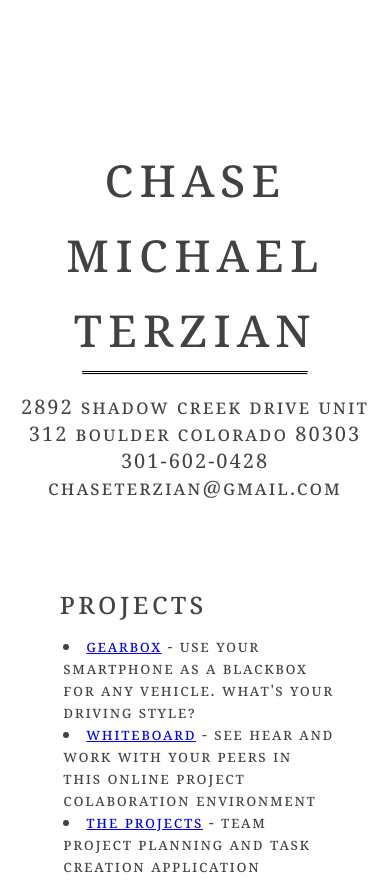
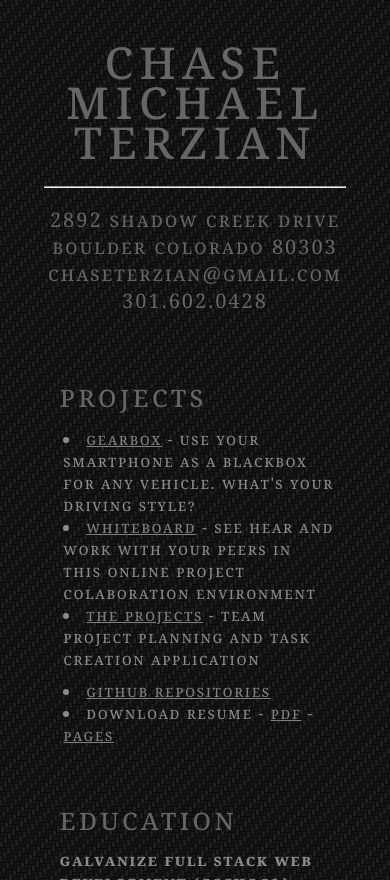
Before and after one commit to chaseterzian/Android_Test_One, a plain HTML site: page www/index.html in a window 390 px wide. Shown: the top 880 px of the page. Drawn offline with nearby package versions, Linux system fonts and the light colour scheme; some packages are replaced by stand-ins of ours.

Commit message:
style updates, general test layout, pushing to web with QR for testing

```diff
--- a/www/config.xml
+++ b/www/config.xml
@@ -73,7 +73,7 @@
     -->
 
     <!-- Define app icon for each platform. -->
-    <icon src="icon.png" />
+    <icon src="icon2.jpg" />
     <icon src="res/icon/android/icon-36-ldpi.png"   gap:platform="android"    gap:qualifier="ldpi" />
     <icon src="res/icon/android/icon-48-mdpi.png"   gap:platform="android"    gap:qualifier="mdpi" />
     <icon src="res/icon/android/icon-72-hdpi.png"   gap:platform="android"    gap:qualifier="hdpi" />
--- a/www/css/index.css
+++ b/www/css/index.css
@@ -34,7 +34,6 @@ body {
     -webkit-touch-callout: none;                /* prevent callout to copy image, etc when tap to hold */
     -webkit-text-size-adjust: none;             /* prevent webkit from resizing text to fit */
     -webkit-user-select: none;
-    /*background:url(../img/paper90.jpg) no-repeat center top ; */
     background-color: white;
     /*background-attachment:fixed;*/
     /*font-family:'HelveticaNeue-Light', 'HelveticaNeue', Helvetica, Arial, sans-serif;*/
@@ -46,10 +45,15 @@ body {
     width:auto;
 }
 
+#bgimg {
+    background:url(../img/real_cf.png) repeat center top;
+    height: 100%;
+    width: auto;
+}
 
 /* Portrait layout (default) */
 .app {
-    background:url(../img/paper90.jpg) no-repeat center top; /* 170px x 200px */
+    background:url(../img/whiteboard.jpg) repeat center top; /* 170px x 200px */
     position:absolute;             /* position in the center of the screen */
     left:50%;
     top:50%;
--- a/www/css/style.css
+++ b/www/css/style.css
@@ -20,6 +20,7 @@
 /*.header-padding-original{*/
   /*padding-top: 10px;*/
 /*}*/
+
 .pad10{
   padding-top: 10px;
 }
@@ -48,7 +49,7 @@
 
 
 .text10{
-  color: #424242;
+  color: #666666;
   font-family: "Adobe Caslon Pro", "Hoefler Text", Georgia, Garamond, Times, serif;
   letter-spacing:0.1em;
   /*text-align:center;*/
@@ -59,7 +60,7 @@
   font-variant: small-caps;
 }
 .text16{
-  color: #424242;
+  color: #8c8c8c;
   font-family: "Adobe Caslon Pro", "Hoefler Text", Georgia, Garamond, Times, serif;
 	letter-spacing:0.1em;
 	/*text-align:center;*/
@@ -70,7 +71,7 @@
 	font-variant: small-caps;
 }
 .text20{
-  color: #424242;
+  color: #666666;
   font-family: "Adobe Caslon Pro", "Hoefler Text", Georgia, Garamond, Times, serif;
   letter-spacing:0.1em;
   text-align:center;
@@ -81,7 +82,7 @@
   font-variant: small-caps;
 }
 .text30{
-  color: #424242;
+  color: #666666;
   font-family: "Adobe Caslon Pro", "Hoefler Text", Georgia, Garamond, Times, serif;
   letter-spacing:0.1em;
   /*text-align:center;*/
@@ -92,13 +93,12 @@
   font-variant: small-caps;
 }
 .text55{
-  color: #424242;
+  color: #666666;
   font-family: "Adobe Caslon Pro", "Hoefler Text", Georgia, Garamond, Times, serif;
   letter-spacing:0.1em;
   text-align:center;
-  padding-top: 130px;
   text-transform: lowercase;
-  /*line-height: 145%;*/
+  line-height: 40px;
   font-size: 55px;
   font-variant: small-caps;
 }
@@ -210,14 +210,17 @@
   border: 1px solid transparent;
 }
 
+a:link{
+  color: #808080;
+}
 a:active{
-  color: black;
+  color: #808080;
 }
 a:visited{
- color: black;
+ color: #808080;
 }
 a:hover{
- color: gray;
+ color: #b3b3b3;
 }
 
 
@@ -244,6 +247,9 @@ button{
 }
 
 hr {
-  border-top: 3px double #000000;
-  width: 60%;
+    width: 80%
 }
+
+a {
+  text-color: blue;
+}
--- a/www/index.html
+++ b/www/index.html
@@ -34,36 +34,38 @@
         <link rel="stylesheet" href="https://ajax.googleapis.com/ajax/libs/jquerymobile/1.4.5/jquery.mobile.min.css">
         <title>Hello World</title>
     </head>
-    <body>
-        <div class='col-12'></div>
+    <body id="bgimg">
 
-    <div class='text55'>
+    <div class='text55 pad30'>
         Chase Michael Terzian
     </div>
+    <div class="pad20"></div>
         <hr>
-        <div class='text20 pad10'>2892 Shadow Creek Drive Unit 312 Boulder Colorado 80303</div>
-        <div class='text20'>301-602-0428</div>
+
+        <div class='text20 pad10'>2892 Shadow Creek Drive</div>
+        <div class='text20'>Boulder Colorado 80303</div>
         <div class='text20'>ChaseTerzian@gmail.com</div>
+        <div class='text20'>301.602.0428</div>
 
 <div class='col-2'>
 </div>
 
 <div class='col-10'>
-    <div class='text30 pad80'>Projects</div>
+    <div class='text30 pad60'>Projects</div>
 </div>
 <div class='col-33'>
 </div>
 <div class='col-8'>
     <li class='text16 pad10'>
-    <a href='https://gearbox-11beta.herokuapp.com/'>Gearbox</a>
+    <a class='alink' href='https://gearbox-11beta.herokuapp.com/'>Gearbox</a>
   - Use your smartphone as a blackbox for any vehicle. What's your driving style?
     </li>
     <li class='text16'>
-    <a href='https://whiteboard-rails.herokuapp.com/'>Whiteboard</a>
+    <a class='alink' href='https://whiteboard-rails.herokuapp.com/'>Whiteboard</a>
     - See hear and work with your peers in this online project colaboration environment
     </li>
     <li class='text16'>
-        <a href='https://the-projects-rails.herokuapp.com/'>The Projects</a>
+        <a class='alink' href='https://the-projects-rails.herokuapp.com/'>The Projects</a>
         - Team project planning and task creation application
     </li>
 
@@ -76,9 +78,9 @@
     <li class='text16'>
         <a>Download Resume</a>
         -
-        <a href="" id='download-resume-link-pdf'>PDF</a>
+        <a class='alink' href="" id='download-resume-link-pdf'>PDF</a>
         -
-        <a href="" id='download-resume-link-pages'>Pages</a>
+        <a class='alink' href="" id='download-resume-link-pages'>Pages</a>
     <!--    -
         <a href="" id='download-resume-link-word'>Word</a> -->
     </li>
@@ -149,13 +151,13 @@
 </div>
 <div class='col-8'>
     <li class='text16'>
-        <a href='https://itunes.apple.com/us/album/noisefactory/id451795304'>Noisefactory, CD/Digital – 2011</a>
+        <a class='alink' href='https://itunes.apple.com/us/album/noisefactory/id451795304'>Noisefactory, CD/Digital – 2011</a>
     </li>
     <li class='text16'>
-        <a href='https://itunes.apple.com/us/album/heist/id688568201'>Heist, CD/Digital/Vinyl – 2013</a>
+        <a class='alink' href='https://itunes.apple.com/us/album/heist/id688568201'>Heist, CD/Digital/Vinyl – 2013</a>
     </li>
     <li class='text16'>
-        <a href='http://www.springdalequartet.net/'>Decades, CD/Digital – Post Production</a>
+        <a class='alink' href='http://www.springdalequartet.net/'>Decades, CD/Digital – Post Production</a>
     </li>
 </div>
 
```
Also changed, not shown: www/img/carbon_fibre_v2.png (added), www/img/icon2.jpg (added), www/img/real_cf.png (added), www/img/whiteboard.jpg (added).
